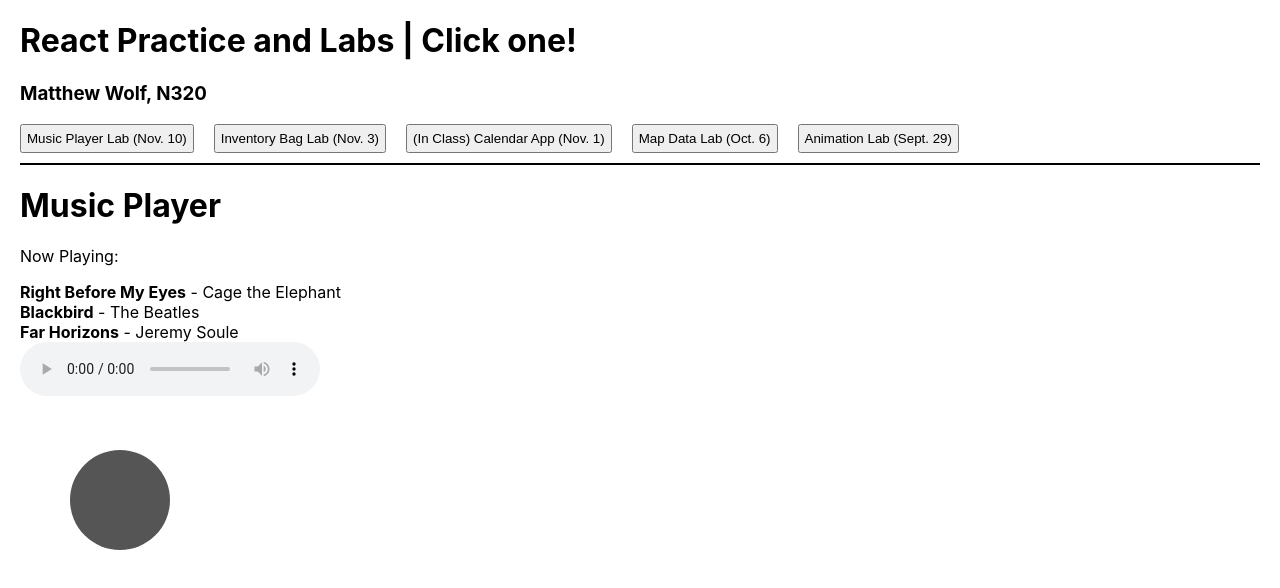
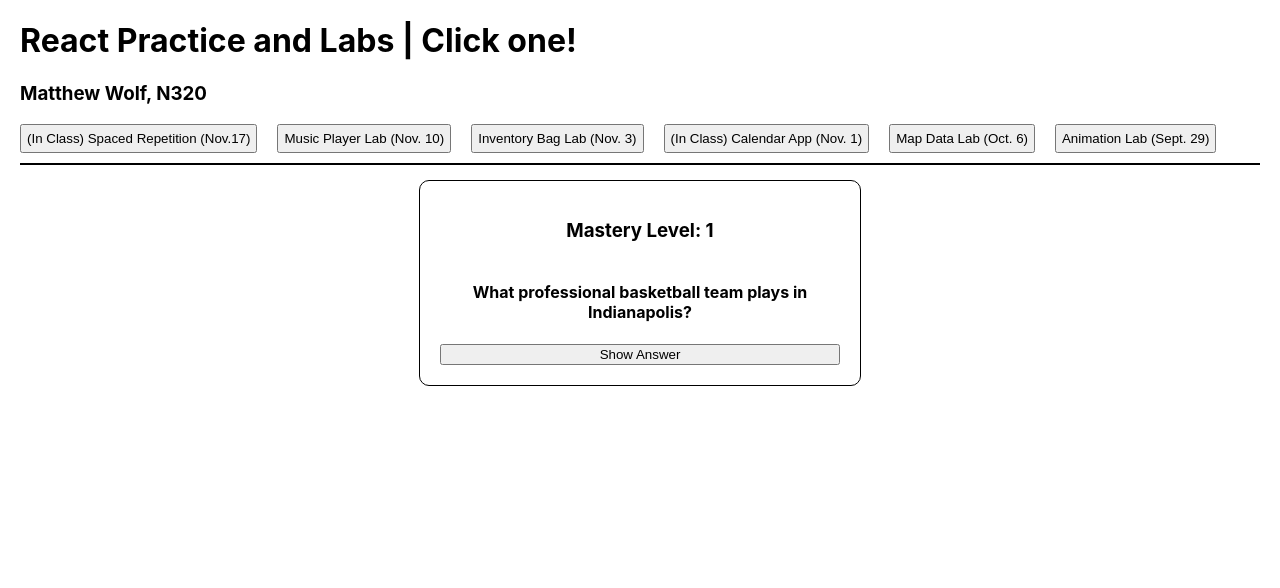
Before and after one commit to n320-wolfmi/ReactLabs, a React (Create React App) app in the folder my-app/: page / in a window 1280 px wide. Shown: the top 588 px of the page. Built offline with nearby package versions, Linux system fonts and the light colour scheme.

Commit message:
spaced repetition

```diff
--- a/my-app/package.json
+++ b/my-app/package.json
@@ -6,11 +6,15 @@
     "@emotion/react": "^11.10.5",
     "@emotion/styled": "^11.10.5",
     "@mui/material": "^5.10.12",
+    "@reduxjs/toolkit": "^1.9.0",
     "@testing-library/jest-dom": "^5.16.5",
     "@testing-library/react": "^13.4.0",
     "@testing-library/user-event": "^13.5.0",
     "react": "^18.2.0",
+    "react-dnd": "^16.0.1",
+    "react-dnd-html5-backend": "^16.0.1",
     "react-dom": "^18.2.0",
+    "react-redux": "^8.0.5",
     "react-scripts": "^2.1.3",
     "react-transition-group": "^4.4.5",
     "web-vitals": "^2.1.4"
--- a/my-app/src/App.js
+++ b/my-app/src/App.js
@@ -1,15 +1,17 @@
-import './App.css';
-import React from "react";
+import './App.css'
+import React from "react"
 import AnimLab from "./AnimLab/AnimLab"
 import Map from "./Map/Map"
-import Calendar from './CalendarApp/Calendar';
-import Inventory from './InventoryBag/Inventory';
+import Calendar from './CalendarApp/Calendar'
+import Inventory from './InventoryBag/Inventory'
 import MusicPlayer from './MusicPlayer/MusicPlayer'
+import FakeKanban from './DataStoresLab/FakeKanban'
+import SpacedRepetition from './SpacedRepetition/SpacedRepetition'
 
 export default class App extends React.Component {
 
   state = {
-    pages: [<MusicPlayer/>, <Inventory/>, <Calendar/>, <Map/>, <AnimLab/>],
+    pages: [<SpacedRepetition/>, <MusicPlayer/>, <Inventory/>, <Calendar/>, <Map/>, <AnimLab/>],
     curPage: 0
   }
 
@@ -19,11 +21,12 @@ export default class App extends React.Component {
         <h1>React Practice and Labs | Click one!</h1>
         <h3>Matthew Wolf, N320</h3>
         <div className='componentButtons'>
-          <button onClick={() => { this.swapProject(0) }}>Music Player Lab (Nov. 10)</button>
-          <button onClick={() => { this.swapProject(1) }}>Inventory Bag Lab (Nov. 3)</button>
-          <button onClick={() => { this.swapProject(2) }}>(In Class) Calendar App (Nov. 1)</button>
-          <button onClick={() => { this.swapProject(3) }}>Map Data Lab (Oct. 6)</button>
-          <button onClick={() => { this.swapProject(4) }}>Animation Lab (Sept. 29)</button>
+          <button onClick={() => { this.swapProject(0) }}>(In Class) Spaced Repetition (Nov.17)</button>
+          <button onClick={() => { this.swapProject(1) }}>Music Player Lab (Nov. 10)</button>
+          <button onClick={() => { this.swapProject(2) }}>Inventory Bag Lab (Nov. 3)</button>
+          <button onClick={() => { this.swapProject(3) }}>(In Class) Calendar App (Nov. 1)</button>
+          <button onClick={() => { this.swapProject(4) }}>Map Data Lab (Oct. 6)</button>
+          <button onClick={() => { this.swapProject(5) }}>Animation Lab (Sept. 29)</button>
         </div>
         {this.state.pages[this.state.curPage]}
       </div>
--- /dev/null
+++ b/my-app/src/SpacedRepetition/CardSlice.js
@@ -0,0 +1,42 @@
+import { createSlice } from '@reduxjs/toolkit'
+
+export const slice = createSlice({
+    name: 'mastery level',
+    initialState: {
+        cardCollection: [
+            {
+                id: 0,
+                mastery: 1,
+                question: "What professional basketball team plays in Indianapolis?",
+                answer: "Pacers"
+            },
+            {
+                id: 1,
+                mastery: 1,
+                question: "What professional football team plays in Indianapolis?",
+                answer: "Colts"
+            },
+            {
+                id: 2,
+                mastery: 1,
+                question: "What color is my car?",
+                answer: "Blue"
+            }
+        ],
+    },
+    reducers: { //reducers that change the state
+        understandFull: state => {
+            state.mastery *= 1.2
+        },
+        understandHalf: state => {
+            state.mastery *= .9
+        },
+        understandNone: state => {
+            state.mastery *= .5
+        }
+    }
+})
+
+export const { understandFull, understandHalf, understandNone } = slice.actions
+
+export default slice.reducer
--- /dev/null
+++ b/my-app/src/SpacedRepetition/CardStore.js
@@ -0,0 +1,8 @@
+import { configureStore } from "@reduxjs/toolkit"
+import CardReducer from "./CardSlice"
+
+export default configureStore({
+    reducer: {
+        cards: CardReducer //handle the mastery state using slice reducers
+    }
+})
--- /dev/null
+++ b/my-app/src/SpacedRepetition/ShowAnswer.js
@@ -0,0 +1,21 @@
+import React from "react"
+import { useSelector, useDispatch } from "react-redux"
+import { useState, useEffect } from "react"
+import { understandFull, understandHalf, understandNone } from "./CardSlice"
+
+export default function ShowAnswer() {
+    const[displayAnswer, setDisplayAnswer] = useState(false)
+    const answer = useSelector((state) => state.cards.cardCollection[0].answer)
+    const dispatch = useDispatch()
+
+    return(
+        <div>
+            <h3>{answer}</h3>
+            <div className="cardButtons">
+                <button onClick={() => dispatch(understandFull())}>Totally Understand</button>
+                <button onClick={() => dispatch(understandHalf())}>Getting It</button>
+                <button onClick={() => dispatch(understandNone())}>Didn't Get It</button>
+            </div>
+        </div>
+    )
+}
--- /dev/null
+++ b/my-app/src/SpacedRepetition/ShowCard.js
@@ -0,0 +1,26 @@
+import React from "react"
+import { useState, useEffect } from "react"
+import { useSelector } from "react-redux"
+import { understandFull, understandHalf, understandNone } from "./CardSlice"
+import ShowAnswer from "./ShowAnswer"
+
+export default function ShowCard() {
+    const[lowMastery, setLowMastery] = useState([])
+    const[showAnswer, setShowAnswer] = useState(false)
+
+    const collection = useSelector((state) => state.cards.cardCollection)
+    const mastery = useSelector((state) => state.cards.cardCollection[0].mastery)
+    const question = useSelector((state) => state.cards.cardCollection[0].question)
+
+    console.log(showAnswer)
+
+    return (
+        <div id="masteryCard">
+            <h3>Mastery Level: {mastery}</h3>
+            <h4>{question}</h4>
+            { !showAnswer ? <button onClick={() => {setShowAnswer(true)}}>Show Answer</button> : null }
+
+            { showAnswer ? <ShowAnswer/> : null }
+        </div>
+    )
+}
--- /dev/null
+++ b/my-app/src/SpacedRepetition/SpacedRepetition.js
@@ -0,0 +1,28 @@
+import React from "react"
+import { Provider } from 'react-redux'
+import CardStore from "./CardStore"
+import ShowCard from "./ShowCard"
+import './style.css'
+
+export default function SpacedRepetition() {
+
+    return(
+        <div>
+            <Provider store={CardStore}>
+                <ShowCard/>
+            </Provider>
+        </div>
+    )
+}
+
+//collection of cards
+//each card has properties: question(string), answer(string), mastery(number)
+
+//log data into a React component, create a view that displays a single question, button to show the answer
+//show answer, replace show answer button with with different buttons
+    //"didn't get it" (mastery * .5)
+    //"getting it" (mastery * .9)
+    //"totally understand" (mastery * 1.2)
+
+//after rating the question, sort the questions array based on mastery (low to high)
+//show the question with the lowest mastery in the array
--- /dev/null
+++ b/my-app/src/SpacedRepetition/style.css
@@ -0,0 +1,26 @@
+#masteryCard {
+    width: 400px;
+    border: 1px solid #000;
+    display: flex;
+    flex-direction: column;
+    text-align: center;
+    padding: 20px;
+    margin: auto;
+    border-radius: 10px;
+}
+
+#masteryCard button {
+    cursor: pointer;
+}
+
+.cardButtons {
+    display: flex;
+    align-items: center;
+    justify-content: space-evenly;
+}
+
+.cardButtons button {
+    width: 120px;
+    height: 35px;
+    cursor: pointer;
+}
```
Also changed, not shown: 1 other file (tests, documents, lock files or other folders).
